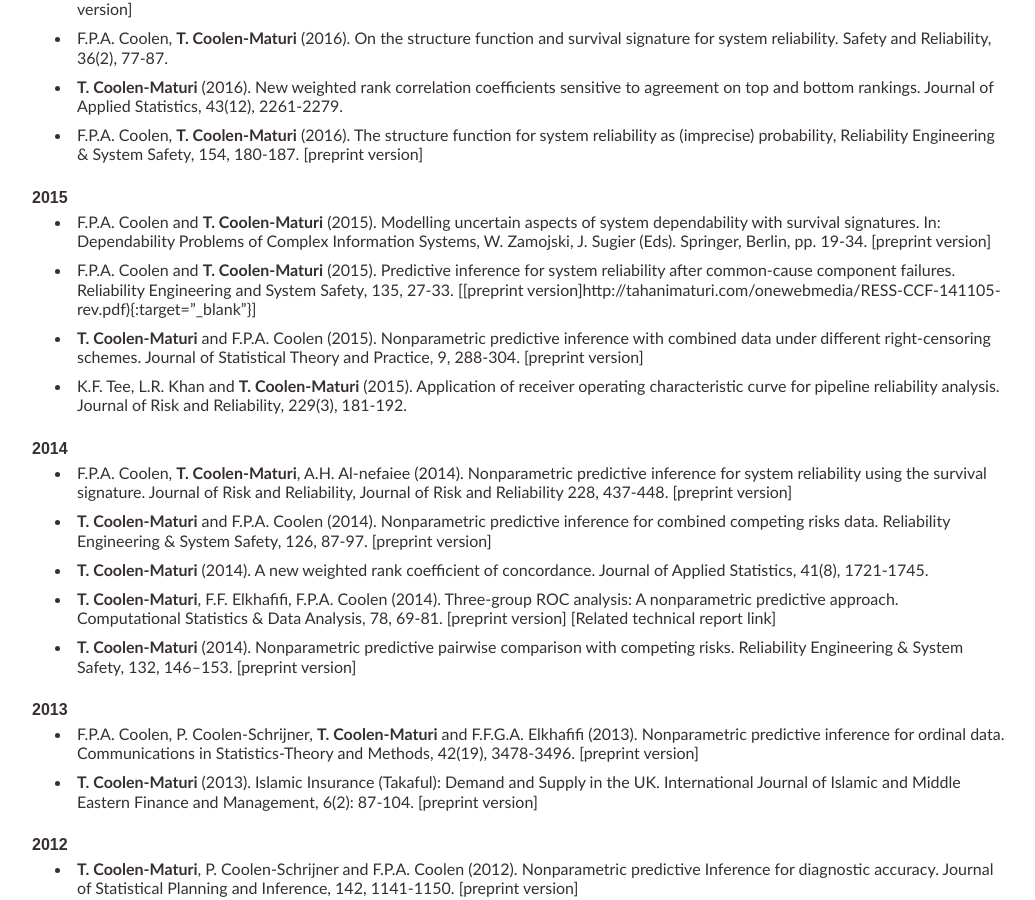
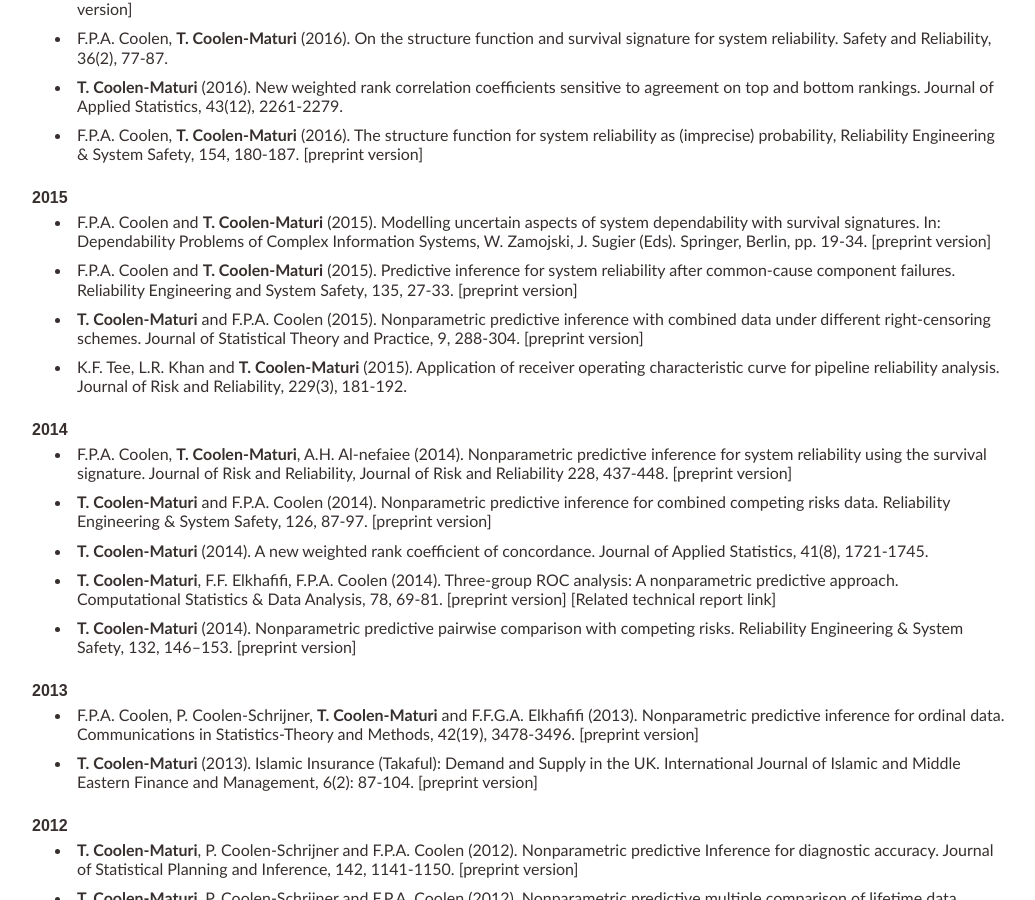
Before and after one commit to tmaturi/tmaturi00, a Jekyll site: the page built from publications.md, in a window 1280 px wide and 900 px high, scrolled down 1287 px. Shown: the whole window, without its empty margins (119-1154 px from the left). Built offline with Jekyll 4.4.1, drawn with Linux system fonts in a browser that asks for light colours; our own code applies the rules of GitHub Pages for plain Markdown files; part of the change alters nothing that is shown.

Commit message:
Update publications.md

```diff
--- a/publications.md
+++ b/publications.md
@@ -49,7 +49,7 @@ title: Publications
 
 ### 2015
 - F.P.A. Coolen and **T. Coolen-Maturi** (2015). Modelling uncertain aspects of system dependability with survival signatures. In: Dependability Problems of Complex Information Systems, W. Zamojski, J. Sugier (Eds). Springer, Berlin, pp. 19-34. [[preprint version](pdfs/Springer15-preprint.pdf){:target="_blank"}]
-- F.P.A. Coolen and **T. Coolen-Maturi** (2015). Predictive inference for system reliability after common-cause component failures. Reliability Engineering and System Safety, 135, 27-33. [[preprint version]http://tahanimaturi.com/onewebmedia/RESS-CCF-141105-rev.pdf){:target="_blank"}]
+- F.P.A. Coolen and **T. Coolen-Maturi** (2015). Predictive inference for system reliability after common-cause component failures. Reliability Engineering and System Safety, 135, 27-33. [[preprint version](pdfs/RESS-CCF-141105-rev.pdf){:target="_blank"}]
 - **T. Coolen-Maturi** and F.P.A. Coolen (2015).  Nonparametric predictive inference with combined data under different right-censoring schemes.  Journal of Statistical Theory and Practice, 9, 288-304. [[preprint version](pdfs/NPI-Combined-JSTP-140108-final-rev.pdf){:target="_blank"}]
 - K.F. Tee, L.R. Khan and **T. Coolen-Maturi** (2015). Application of receiver operating characteristic curve for pipeline reliability analysis. Journal of Risk and Reliability, 229(3), 181-192.
 
@@ -57,7 +57,7 @@ title: Publications
 
 ### 2014
 - F.P.A. Coolen, **T. Coolen-Maturi**, A.H. Al-nefaiee (2014). Nonparametric predictive inference for system reliability using the survival signature. Journal of Risk and Reliability, Journal of Risk and Reliability 228, 437-448. [[preprint version](pdfs/RESS-StructFunction-rev2-1602.pdf){:target="_blank"}]
-- **T. Coolen-Maturi** and F.P.A. Coolen (2014). Nonparametric predictive inference for combined competing risks data.  Reliability Engineering & System Safety, 126, 87-97. [[preprint version](pdfs/NPI-Combin-RESS-final%2520-%2520rev.pdf){:target="_blank"}]
+- **T. Coolen-Maturi** and F.P.A. Coolen (2014). Nonparametric predictive inference for combined competing risks data.  Reliability Engineering & System Safety, 126, 87-97. [[preprint version](pdfs/NPI-Combin-RESS-final-rev.pdf){:target="_blank"}]
 - **T. Coolen-Maturi** (2014).  A new weighted rank coefficient of concordance. Journal of Applied Statistics, 41(8), 1721-1745.
 - **T. Coolen-Maturi**, F.F. Elkhafifi, F.P.A. Coolen (2014). Three-group ROC analysis: A nonparametric predictive approach. Computational Statistics & Data Analysis, 78, 69-81. [[preprint version](pdfs/12604.pdf){:target="_blank"}] [[Related technical report link](pdfs/CoEC2013.pdf){:target="_blank"}]
 - **T. Coolen-Maturi** (2014). Nonparametric predictive pairwise comparison with competing risks.  Reliability Engineering & System Safety, 132, 146–153. [[preprint version](pdfs/13201.pdf){:target="_blank"}]
```
